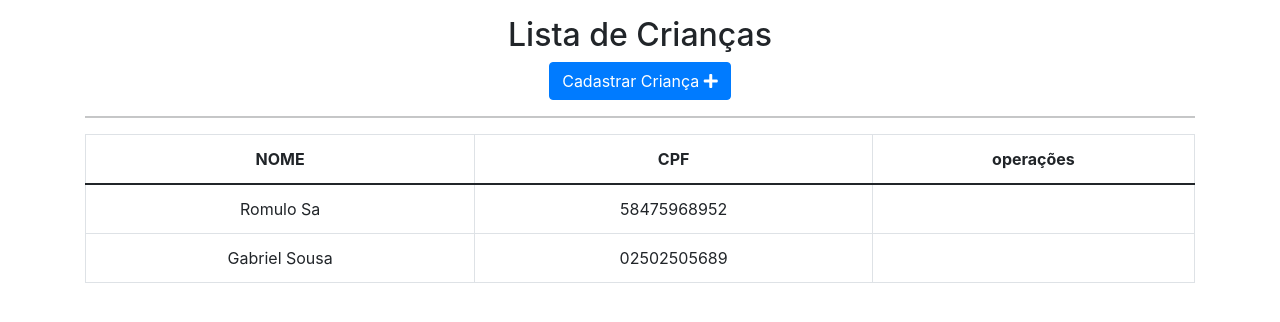
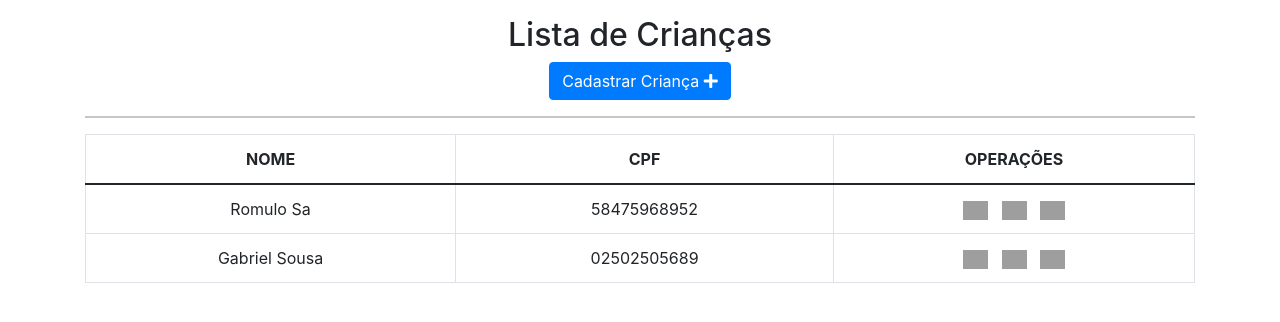
Before and after one commit to Romulogss/Carteira-vacinacao, a Django app: page / in a window 1280 px wide. Shown: the part 89-411 px from the top of the page. Run offline with Django 3.2, Linux system fonts and the light colour scheme; data comes from the database, SQL or seed files in the repository; some libraries are stand-ins or nearby versions; grey boxes are pictures that could not be loaded.

Commit message:
Update index.html

```diff
--- a/core/templates/crianca/index.html
+++ b/core/templates/crianca/index.html
@@ -1,9 +1,9 @@
 {% extends 'base.html' %}
-
 {% block content %}
+{% load static %}
 <div class="row">
     <div class="col">
-        <h2 class="text-center">Lista de Crianças</h2>
+        <h2 id='central-text' class="text-center">Lista de Crianças</h2>
     </div>
 </div>
 <div class="row text-center">
@@ -16,9 +16,9 @@
     <div class="col">
         <table class="table table-bordered text-center">
             <thead>
-                <th>NOME</th>
-                <th>CPF</th>
-                <th>operações</th>
+                <th id='table-top'>NOME</th>
+                <th id='table-top'>CPF</th>
+                <th id='table-top'>OPERAÇÕES</th>
             </thead>
             <tbody>
                 {% for crianca in lista_criancas %}
@@ -30,6 +30,9 @@
                         {{ crianca.cpf }}
                     </td>
                     <td>
+                        <a href="vacinacao/+{{ crianca.id }}"><img id='button' src="{% static 'images/new.png' %}" alt='' width="25"></a>&nbsp&nbsp
+                        <a href="detail/+{{ crianca.id }}"><img id='button' src="{% static 'images/edit.png' %}" alt='' width="25"></a>&nbsp&nbsp
+                        <a href="delete/+{{ crianca.id }}"><img id='button' src="{% static 'images/delete.png' %}" alt='' width="25"></a>
                     </td>
                 </tr>
                 {% endfor %}
```
